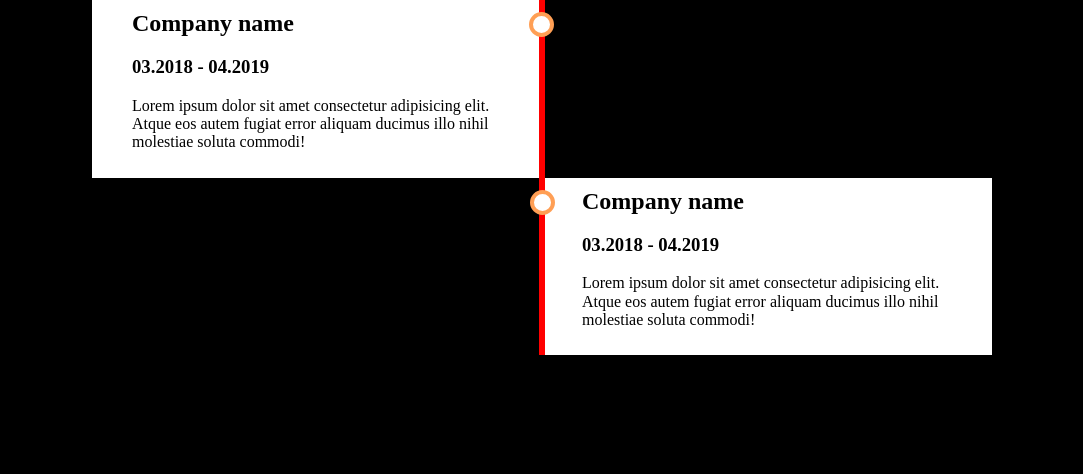
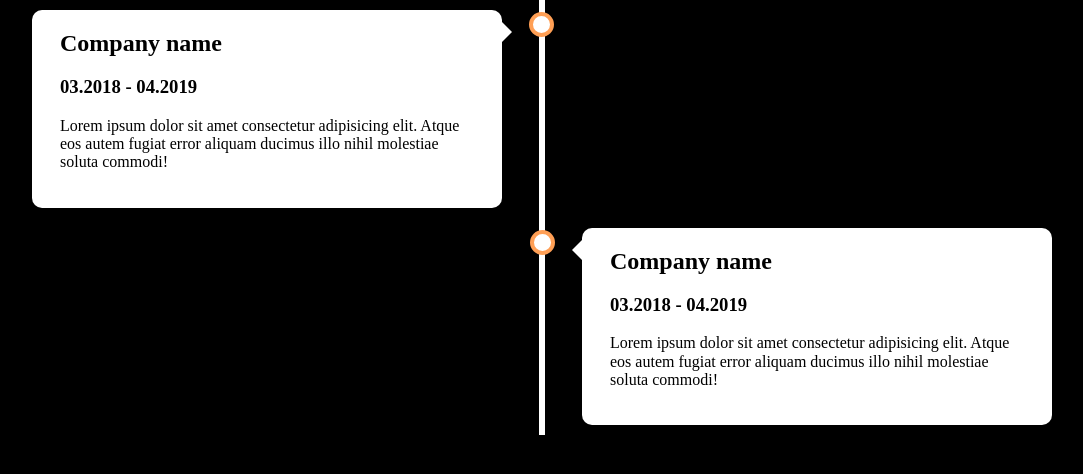
Before and after one commit to Dawid93/SimpleTimeline, a website: page src/content/index.html in a window 1280 px wide. Shown: the whole page, without its empty margins (98-1181 px from the left). Drawn offline with nearby package versions, Linux system fonts and the light colour scheme; files that its build step writes are made by us from their sources.

Commit message:
Add styles for timeline item

```diff
--- a/src/content/index.html
+++ b/src/content/index.html
@@ -29,7 +29,7 @@
       </div>
 
       <div class="timeline__container right">
-        <article class="timeline__item">
+        <article class="item">
           <h2 class="item__title">Company name</h2>
           <h3 class="item__date">03.2018 - 04.2019</h3>
           <p class="item__description">Lorem ipsum dolor sit amet consectetur adipisicing elit. Atque eos autem fugiat error aliquam ducimus illo nihil molestiae soluta commodi!</p>
--- a/src/scss/modules/timeline.scss
+++ b/src/scss/modules/timeline.scss
@@ -1,5 +1,5 @@
 .timeline {
-    max-width: 900px;
+    max-width: 1100px;
     margin: 0 auto;
     position: relative;
 
@@ -8,16 +8,14 @@
         position: absolute;
         width: 6px;
         height: 100%;
-        background: $red;
+        background: $white;
         left: 50%;
         margin-left: -3px;
-        z-index: 1;
     }
 
     &__container {
         padding: 10px 40px;
         position: relative;
-        background: $white;
         width: 50%;
 
         &::after {
@@ -30,12 +28,15 @@
             right: -12px;
             border-radius: 50%;
             border: 4px solid $lightOrange;
-            z-index: 2;
         }
     }
 }
 
 .item {
+    background: $white;
+    padding: 1.25rem 1.75rem;
+    border-radius: 10px;
+
     &__title {
         margin: 0;
     }
@@ -43,11 +44,35 @@
 
 .left {
     left: 0;
+
+    &::before {
+        content: '';
+        height: 10px;
+        width: 10px;
+        position: absolute;
+        top: 22px;
+        right: 30px;
+        border: 10px solid $white;
+        border-width: 10px 0 10px 10px;
+        border-color: transparent transparent transparent $white;
+    }
 }
 
 .right {
     left: 50%;
 
+    &::before {
+        content: '';
+        height: 10px;
+        width: 10px;
+        position: absolute;
+        top: 22px;
+        left: 30px;
+        border: 10px solid $white;
+        border-width: 10px 10px 10px 0px;
+        border-color: transparent $white transparent;
+    }
+
     &::after {
         left: -12px;
     }
```
